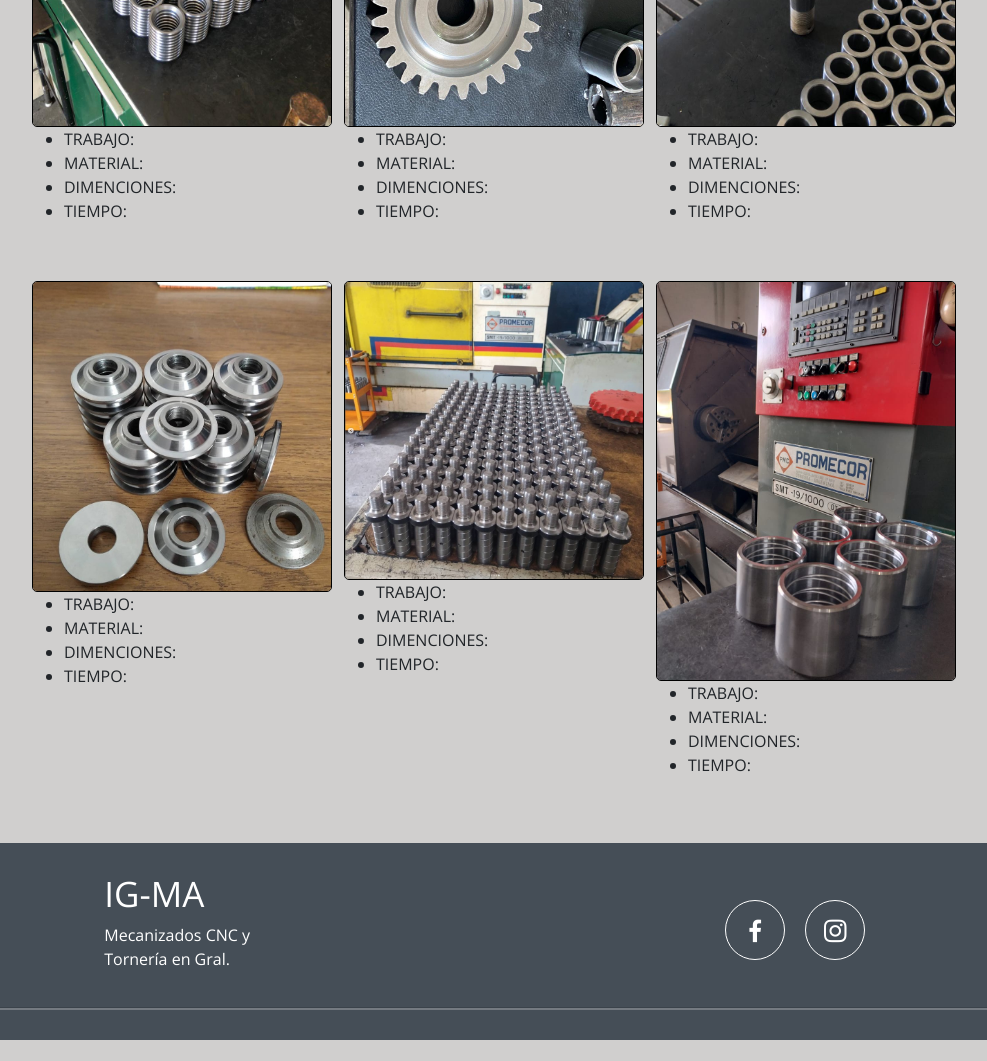
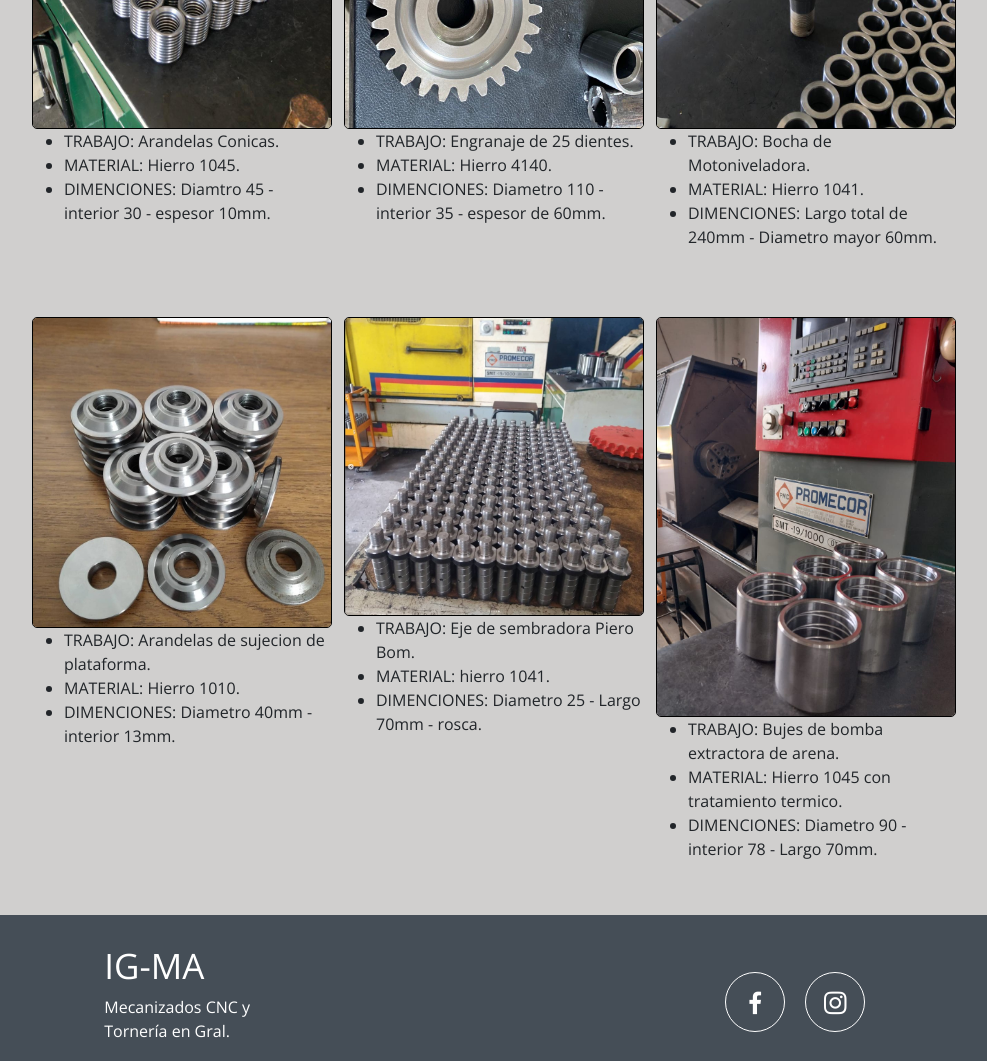
Before and after one commit to Nacho052/PFPeralta, a website: page pages/trabajos.html in a window 1280 px wide. Shown: the part 500-1561 px from the top of the page, without its empty margins (146-1133 px from the left). Before the commit the page ends 1540 px from the top, so only its background shows below. Drawn offline with nearby package versions, Linux system fonts and the light colour scheme.

Commit message:
reemplazo de lorems

```diff
--- a/pages/trabajos.html
+++ b/pages/trabajos.html
@@ -72,55 +72,49 @@
             <div>
                 <img src="../IMG/arandelas.jpg" alt="Imagen Arandelas de hierro apiladas" class="foto-t">
                 <ul class="ul-1">
-                    <li>TRABAJO:</li>
-                    <li>MATERIAL:</li>
-                    <li>DIMENCIONES:</li>
-                    <li>TIEMPO:</li>
+                    <li>TRABAJO: Arandelas Conicas.</li>
+                    <li>MATERIAL: Hierro 1045.</li>
+                    <li>DIMENCIONES: Diamtro 45 - interior 30 - espesor 10mm.</li>
                 </ul>
             </div>
             <div>
                 <img src="../IMG/engranaje.jpg" alt="Imagen engranajes de hierro " class="foto-t">
                 <ul class="ul-2">
-                    <li>TRABAJO:</li>
-                    <li>MATERIAL:</li>
-                    <li>DIMENCIONES:</li>
-                    <li>TIEMPO:</li>
+                    <li>TRABAJO: Engranaje de 25 dientes.</li>
+                    <li>MATERIAL: Hierro 4140.</li>
+                    <li>DIMENCIONES: Diametro 110 - interior 35 - espesor de 60mm.</li>
                 </ul>
             </div>
             <div>
                 <img src="../IMG/bocha.jpg" alt=" Imagen Bocha de motoniveladora " class="foto-t">
                 <ul class="ul-3">
-                    <li>TRABAJO:</li>
-                    <li>MATERIAL:</li>
-                    <li>DIMENCIONES:</li>
-                    <li>TIEMPO:</li>
+                    <li>TRABAJO: Bocha de Motoniveladora.</li>
+                    <li>MATERIAL: Hierro 1041.</li>
+                    <li>DIMENCIONES: Largo total de 240mm - Diametro mayor 60mm.</li>
                 </ul>
             </div>
             <div>
                 <img src="../IMG/trabajo1.jpg" alt="Imagen arandelas conicas sobre la mesa" class="foto-t">
                 <ul class="ul-4">
-                    <li>TRABAJO:</li>
-                    <li>MATERIAL:</li>
-                    <li>DIMENCIONES:</li>
-                    <li>TIEMPO:</li>
+                    <li>TRABAJO: Arandelas de sujecion de plataforma.</li>
+                    <li>MATERIAL: Hierro 1010.</li>
+                    <li>DIMENCIONES: Diametro 40mm - interior 13mm.</li>
                 </ul>
             </div>
             <div>
                 <img src="../IMG/trabajo.jpg" alt=" Imagen Ejes de sembradora con rosca y y pista de bolilleros" class="foto-t">
                 <ul class="ul-5">
-                    <li>TRABAJO:</li>
-                    <li>MATERIAL:</li>
-                    <li>DIMENCIONES:</li>
-                    <li>TIEMPO:</li>
+                    <li>TRABAJO: Eje de sembradora Piero Bom.</li>
+                    <li>MATERIAL: hierro 1041.</li>
+                    <li>DIMENCIONES: Diametro 25 - Largo 70mm - rosca.</li>
                 </ul>
             </div>
             <div>
                 <img src="../IMG/bujes.jpg" alt=" Imagen Bujes de bomba de agua, para extractor de arena" class="foto-t">
                 <ul class="ul-6">
-                    <li>TRABAJO:</li>
-                    <li>MATERIAL:</li>
-                    <li>DIMENCIONES:</li>
-                    <li>TIEMPO:</li>
+                    <li>TRABAJO: Bujes de bomba extractora de arena.</li>
+                    <li>MATERIAL: Hierro 1045 con tratamiento termico. </li>
+                    <li>DIMENCIONES: Diametro 90 - interior 78 - Largo 70mm.</li>
                 </ul>
             </div>
         </div>
--- a/sass/layout/_main-index.scss
+++ b/sass/layout/_main-index.scss
@@ -57,7 +57,7 @@
 
             .titulo-g{
                 font-size: 20px;
-                color: #911901;
+                color: black;
             }
             .texto-s{
                 color: map-get($colores, blanco );
```
Also changed, not shown: index.html (+6 -3 lines), pages/nosotros.html (+7 -8 lines), css/styles.css.
